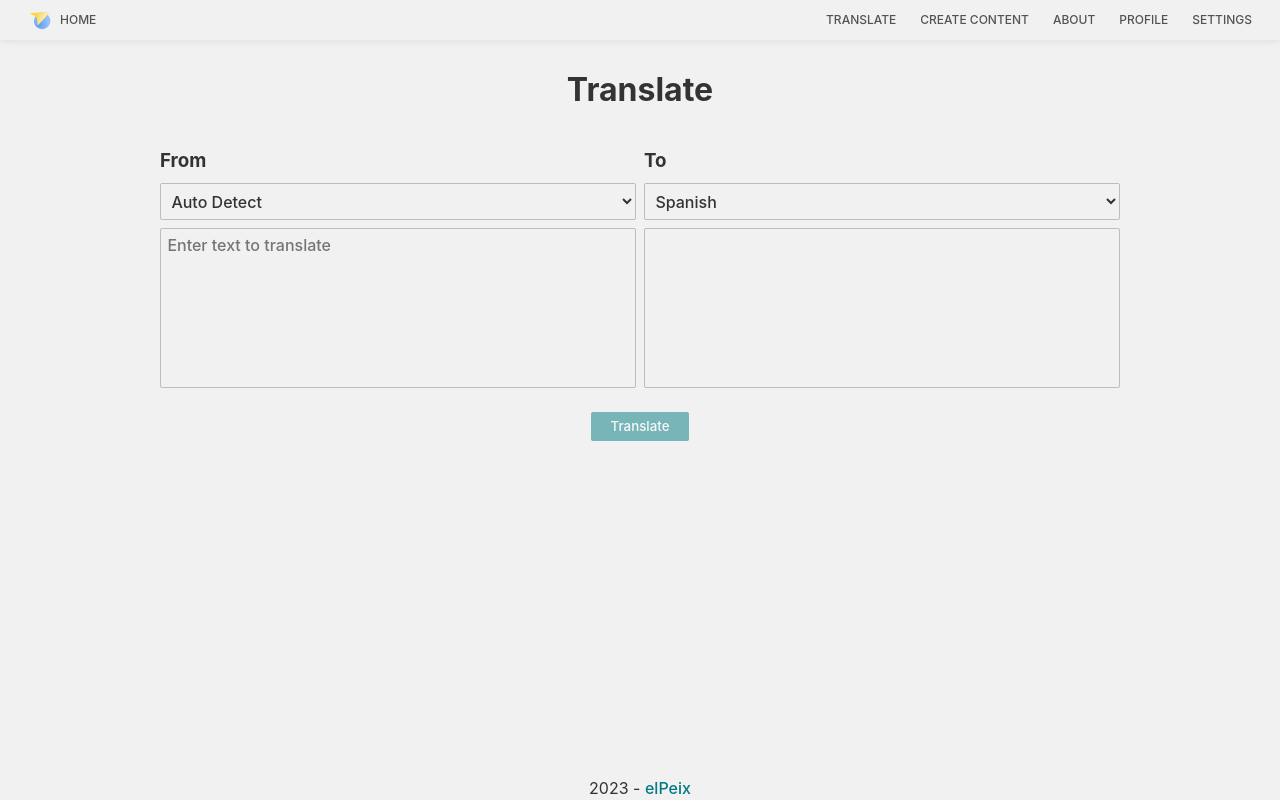
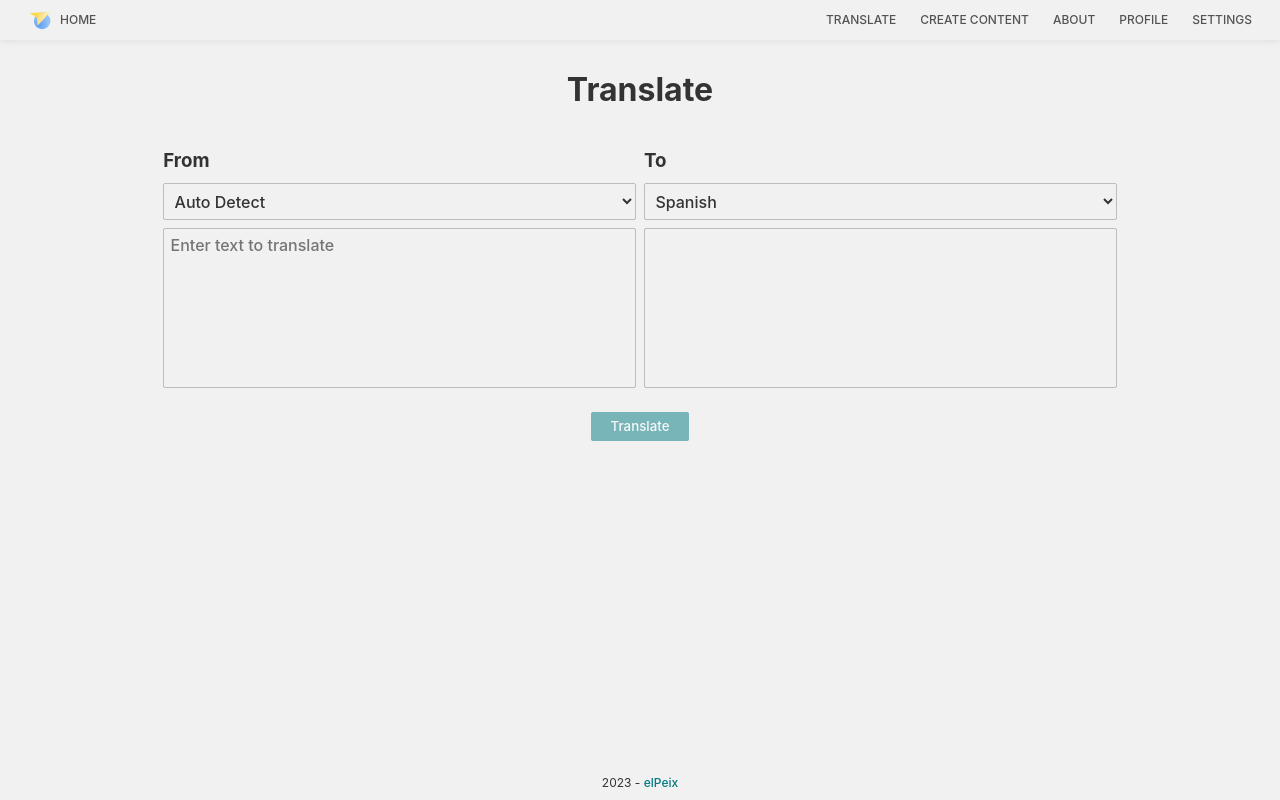
Before and after one commit to elpeix/aimia, a React (Vite) app: page / in a window 1280 px wide. Both pictures are taken after a click on the link "TRANSLATE". Built offline with nearby package versions, Linux system fonts and the light colour scheme.

Commit message:
Decreased footer font size

```diff
--- a/src/App.css
+++ b/src/App.css
@@ -23,22 +23,18 @@ main {
   align-items: center;
   justify-content: center;
   width: 100%;
-  padding: 0 0 1rem 0;
-}
-
-.content {
-  display: flex;
-  flex-direction: column;
-  align-items: center;
-  width: 100%;
   max-width: 960px;
-  padding: 2em 0;
-  gap: 2em;
+  padding: 2rem 0.2rem 1rem;
+  gap: 2rem;
 }
 
 footer {
   margin-top:auto;
   max-width: 56rem;
+  font-size: 0.75rem;
+  line-height: 1.5;
+  text-align: center;
+  padding: 0.5rem;
 }
 
 .home {
```
